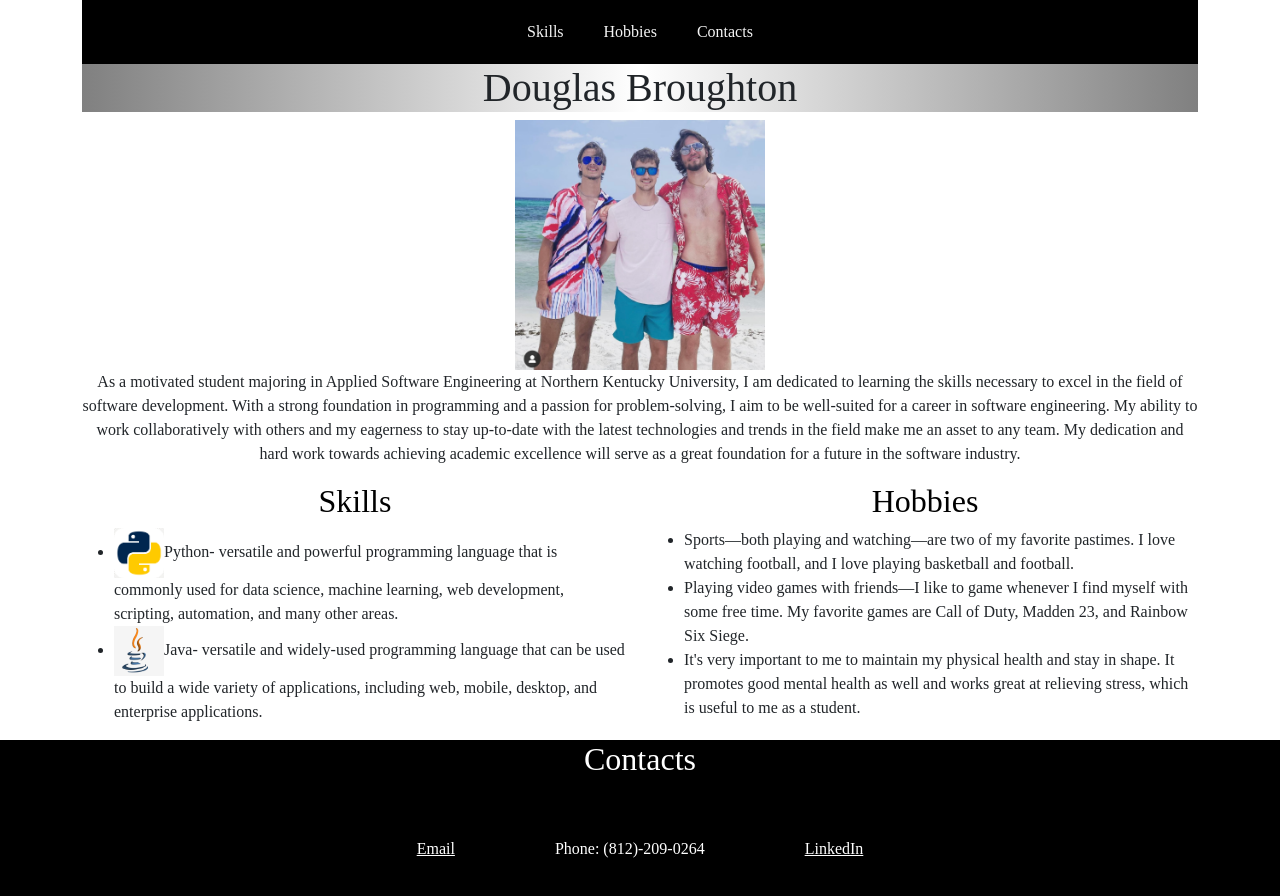
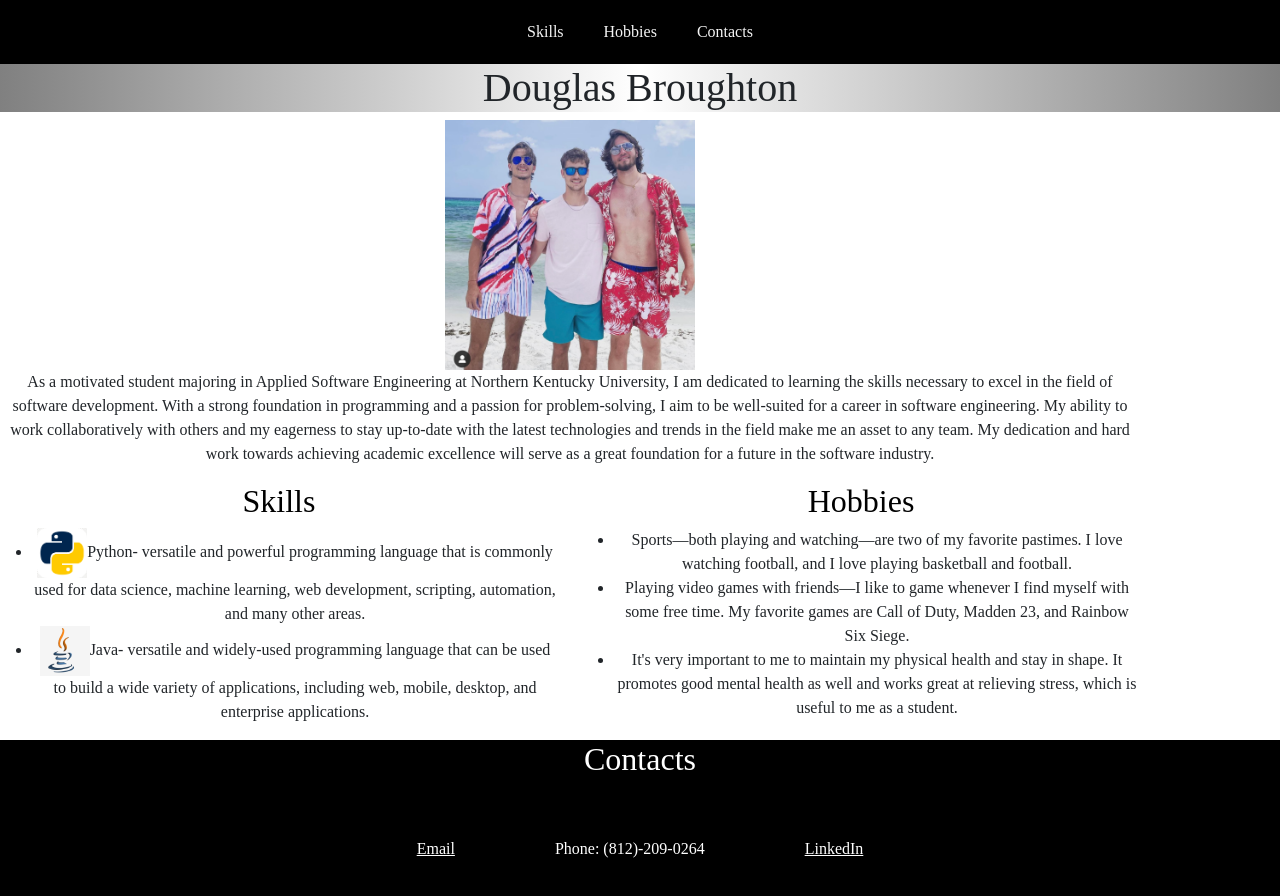
Before and after one commit to douglas1107/ASE220ASNMT1, a plain HTML site: page index.html in a window 1280 px wide. Drawn offline with nearby package versions, Linux system fonts and the light colour scheme.

Commit message:
fixed images

```diff
--- a/index.html
+++ b/index.html
@@ -26,26 +26,26 @@
         <div class="row">
             <div class="col text-center">
                 <h1>Douglas Broughton</h1>
-                    <img src="images/picofme.jpeg" alt="" height="250px" width="250px">
+                    <img src="Images/picofme.jpeg" alt="" height="250px" width="250px">
                         <p>As a motivated student majoring in Applied Software Engineering at Northern Kentucky University, I am dedicated to learning the skills necessary to excel in the field of software development. With a strong foundation in programming and a passion for problem-solving, I aim to be well-suited for a career in software engineering. My ability to work collaboratively with others and my eagerness to stay up-to-date with the latest technologies and trends in the field make me an asset to any team. My dedication and hard work towards achieving academic excellence will serve as a great foundation for a future in the software industry.</p>
             </div>
         </div>
 
             <div class="row">
                 <div class="col">
-                    <h2 id="Skills">Skills</h2>
+                    <h2 id="Skills" class="skills">Skills</h2>
                         <ul>
                             <li>
-                                <img src="images/python.png" alt="" height="50px" width="50px">Python- versatile and powerful programming language that is commonly used for data science, machine learning, web development, scripting, automation, and many other areas.
+                                <img src="Images/python.png" alt="" height="50px" width="50px">Python- versatile and powerful programming language that is commonly used for data science, machine learning, web development, scripting, automation, and many other areas.
                             </li>
                             <li>
-                                <img src="images/java.png" alt="" height="50px" width="50px">Java- versatile and widely-used programming language that can be used to build a wide variety of applications, including web, mobile, desktop, and enterprise applications.
+                                <img src="Images/java.png" alt="" height="50px" width="50px">Java- versatile and widely-used programming language that can be used to build a wide variety of applications, including web, mobile, desktop, and enterprise applications.
                             </li>
                         </ul>
                 </div>
 
                 <div class="col" id="div2">
-                    <h2 id="Hobbies">Hobbies</h2>
+                    <h2 id="Hobbies" class="hobbies">Hobbies</h2>
                         <ul>
                             <li>
                                 Sports—both playing and watching—are two of my favorite pastimes. I love watching football, and I love playing basketball and football.
--- a/webpage.css
+++ b/webpage.css
@@ -6,9 +6,11 @@
 body {
     background-color: white;
     font-family: 'Times New Roman', Times, serif;
+    margin: 0%;
 }
 h1 {
     background: linear-gradient(to right, grey, white, grey);
+    width: 100vw;
 }
 h2 {
     color: black;
@@ -17,6 +19,7 @@ nav {
     background-color: black;
     display: flex;
     justify-content: center;
+    width: 100vw;
 }
 nav ul {
     list-style-type: none;
@@ -79,3 +82,10 @@ div div h2 {
   .Phone {
     color: white;
   }
+  .container {
+    margin: 0;
+    padding: 0;
+  }
+.col {
+  text-align: center;
+}
```
Also changed, not shown: 1 other file.
